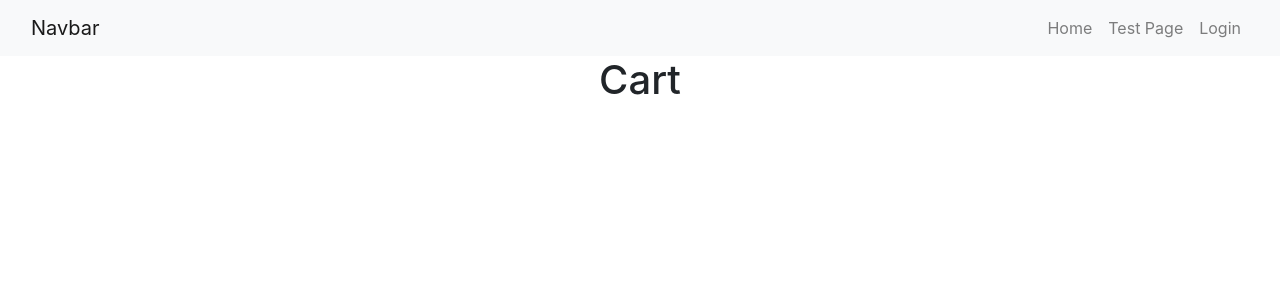
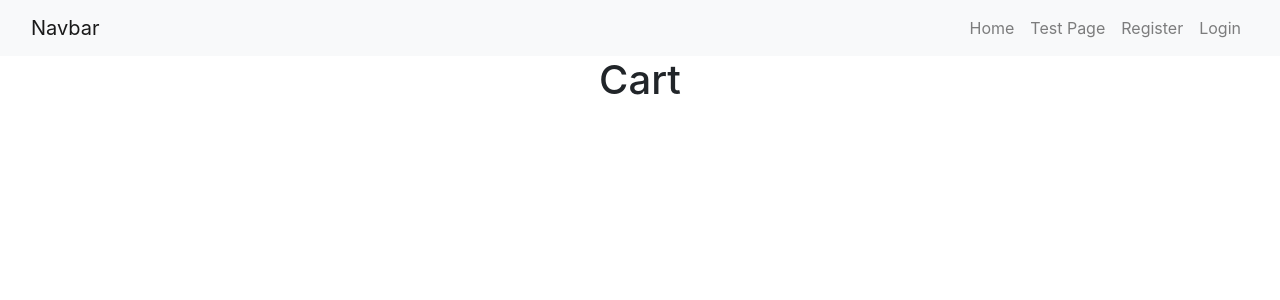
Before and after one commit to Drew-Andersen/Django-E-commerce-Website, a Django app: page /cart/ in a window 1280 px wide. Shown: the top 300 px of the page. Run offline with Django 5.2, Linux system fonts and the light colour scheme.

Commit message:
Added a register link to the navbar

```diff
--- a/shop_project/store_app/templates/shop_app/shop_base.html
+++ b/shop_project/store_app/templates/shop_app/shop_base.html
@@ -47,6 +47,9 @@
                         <a class="nav-link" href="{% url 'shop_app:cart' %}"><i class="fa fa-shopping-cart" aria-hidden="true"> Cart</i></a>
                     </li>
                     {% else %}
+                    <li class="nav-item {% if request.path == '/register/' %}active{% endif %}">
+                        <a class="nav-link" href="{% url 'shop_app:register' %}">Register</a>
+                    </li>
                     <li class="nav-item {% if request.path == '/login/' %}active{% endif %}">
                         <a class="nav-link" href="{% url 'shop_app:user_login' %}">Login</a>
                     </li>
```
